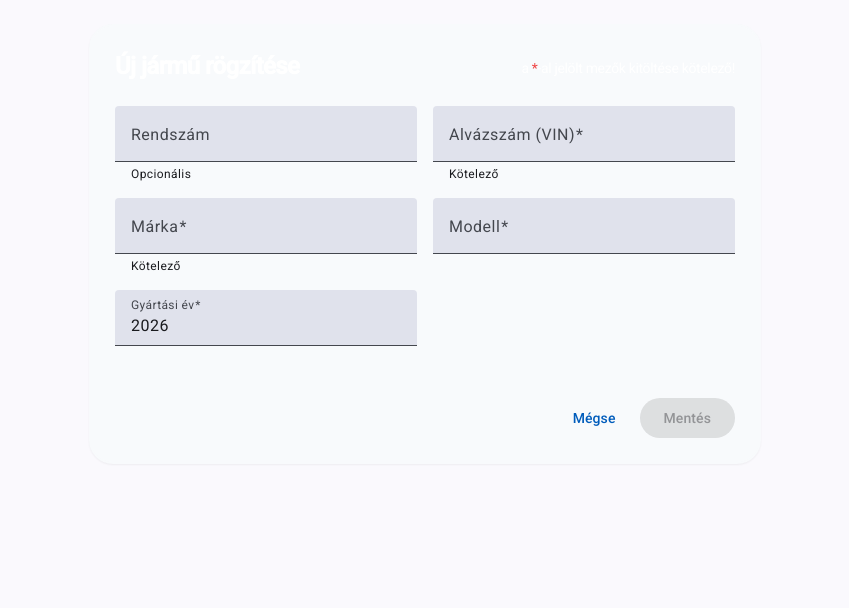
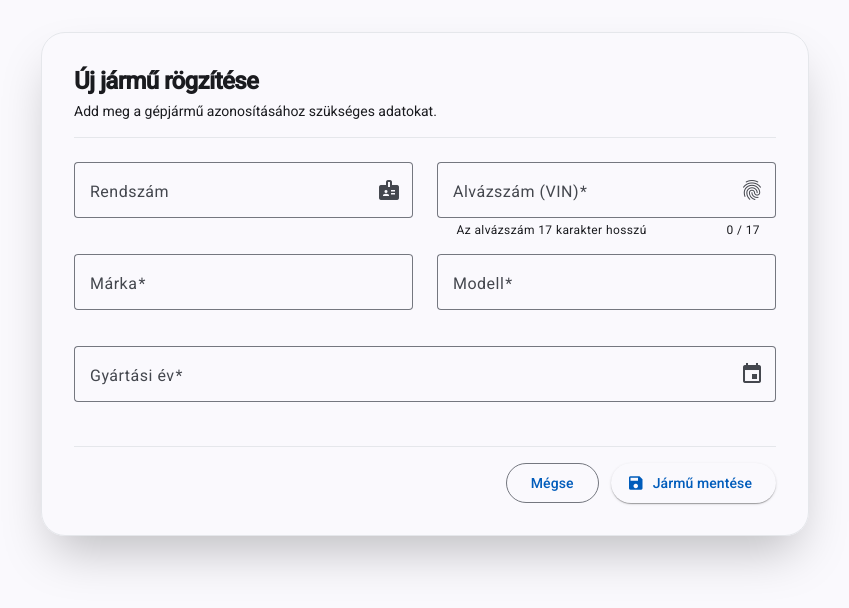
Before and after one commit to zstorok75/vehicle-erp, an Angular app in the folder frontend/: page /vehicle-form in a window 1280 px wide. Shown: the top 608 px of the page, without its empty margins (215-1064 px from the left). Built offline with nearby package versions, Linux system fonts and the light colour scheme.

Commit message:
feat(frontend): create vehicle form component, model and service

```diff
--- a/frontend/src/app/features/vehicles/components/vehicle-form/vehicle-form.html
+++ b/frontend/src/app/features/vehicles/components/vehicle-form/vehicle-form.html
@@ -1,73 +1,90 @@
+<!-- Tailwind CSS: Flexbox elrendezés és padding -->
 <div
-  class="max-w-2xl mx-auto p-6 bg-slate-50 dark:bg-slate-900 rounded-3xl border-2 border-slate-50 dark:border-slate-800 shadow-sm mt-6"
+  class="max-w-3xl mx-auto my-8 p-6 md:p-8 bg-m3-inverse-primary text-m3-on-primary-container rounded-3xl border border-m3-outline shadow-2xl"
 >
-  <div class="flex flex-row justify-between">
-    <h2 class="text-2xl text-white font-bold tracking-tight">Új jármű rögzítése</h2>
-    <h4 class="text-sm text-white tracking-tight mt-2">
-      a <span class="text-sm text-red-500">*</span>-al jelölt mezők kitöltése kötelező!
-    </h4>
+  <div
+    class="flex flex-col md:flex-row md:items-center md:justify-between border-b border-m3-outline pb-4 mb-6"
+  >
+    <div>
+      <h2 class="text-2xl font-semibold tracking-tight">
+        {{ selectedVehicle() ? 'Jármű adatainak módosítása' : 'Új jármű rögzítése' }}
+      </h2>
+      <p class="text-sm mt-1">Add meg a gépjármű azonosításához szükséges adatokat.</p>
     </div>
-  <form
-    [formGroup]="vehicleForm"
-    (ngSubmit)="onSubmit()"
-    class="grid grid-cols-1 md:grid-cols-2 gap-4 mt-6"
+
+    @if (selectedVehicle()?.createdAt) {
+      <div
+        class="mt-2 md:mt-0 flex items-center gap-1.5 px-3 py-1.5 text-m3-on-primary-container text-xs font-medium"
       >
-    <!-- Rendszám mező -->
-    <mat-form-field appearance="fill" class="w-full">
-      <mat-label>Rendszám</mat-label>
-      <input matInput formControlName="licensePlate" placeholder="AA-SS-458" uppercase="true" />
-      <mat-hint class="dark:text-white">Opcionális</mat-hint>
-      @if (vehicleForm.get('licensePlate')?.hasError('maxLength')) {
-        <mat-error>A rendszám maximum 10 karakter lehet</mat-error>
+        <!-- <mat-icon class="scale-75 w-4 h-4 leading-none">calendar_today</mat-icon> -->
+        <span>Rendszerbe véve: {{ selectedVehicle()?.createdAt | date: 'medium' }}</span>
+      </div>
+    }
+  </div>
+
+  <form [formGroup]="vehicleForm" (ngSubmit)="onSubmit()" class="space-y-6">
+    <div class="grid grid-cols-1 md:grid-cols-2 gap-x-6 gap-y-4">
+      <mat-form-field appearance="outline" class="w-full">
+        <mat-label class="text-m3-on-primary-container">Rendszám</mat-label>
+        <input matInput formControlName="licensePlate" placeholder="ABC-123 vagy AA-BB-123" />
+        <mat-icon matSuffix class="text-m3-on-primary-container">badge</mat-icon>
+        @if (vehicleForm.get('licensePlate')?.hasError('pattern')) {
+          <mat-error>Helytelen rendszám formátum!</mat-error>
         }
       </mat-form-field>
 
-    <!-- Alvázszám mező -->
-    <mat-form-field appearance="fill" class="w-full">
-      <mat-label>Alvázszám (VIN)</mat-label>
-      <input
-        matInput
-        formControlName="vin"
-        placeholder="TMBAB74X961753248"
-        maxlength="17"
-        minlength="17"
-        uppercase
-        required
-      />
-      <mat-hint class="dark:text-white">Kötelező</mat-hint>
-      @if (vehicleForm.get('vin')?.touched && vehicleForm.get('vin')?.invalid) {
-        <mat-error>Az alvázszám pontosan 17 karakter</mat-error>
+      <mat-form-field appearance="outline" class="w-full">
+        <mat-label class="text-m3-on-primary-container">Alvázszám (VIN)</mat-label>
+        <input matInput #vin formControlName="vin" placeholder="17 jegyű azonosító" />
+        <mat-icon matSuffix class="text-m3-on-primary-container">fingerprint</mat-icon>
+        <mat-hint align="start" class="text-m3-on-primary-container">
+          Az alvázszám 17 karakter hosszú
+        </mat-hint>
+        <mat-hint align="end" class="text-m3-on-primary-container">
+          {{ vin.value.length }} / 17
+        </mat-hint>
+        @if (vehicleForm.get('vin')?.hasError('maxlength')) {
+          <mat-error>Az alvázszám túl hosszú!</mat-error>
+        } @else if (vehicleForm.get('vin')?.hasError('minlength')) {
+          <mat-error>Az alvázszám túl rövid!</mat-error>
+        } @else if (vehicleForm.get('vin')?.invalid && vehicleForm.get('vin')?.touched) {
+          <mat-error>Az alvázszám hiányzik!</mat-error>
         }
       </mat-form-field>
 
-    <!-- Márka mező -->
-    <mat-form-field appearance="fill" class="w-full">
-      <mat-label>Márka</mat-label>
-      <input matInput formControlName="make" placeholder="Pl.: Audi, Skoda, Tesla" required />
-      <mat-hint class="dark:text-white">Kötelező</mat-hint>
+      <mat-form-field appearance="outline" class="w-full">
+        <mat-label class="text-m3-on-primary-container">Márka</mat-label>
+        <input matInput formControlName="brand" placeholder="Pl. Volkswagen, BMW" />
+        @if (vehicleForm.get('brand')?.touched && vehicleForm.get('brand')?.invalid) {
           <mat-error>A márka megadása kötelező!</mat-error>
-    </mat-form-field>
-
-    <!-- Modell mező -->
-    <mat-form-field appearance="fill" class="w-full">
-      <mat-label>Modell</mat-label>
-      <input matInput formControlName="model" placeholder="Pl.: Q7, Superb, Model S" required />
-      <mat-error>A modell megadása kötelező!</mat-error>
-    </mat-form-field>
-
-    <!-- Gyártási év mező -->
-    <mat-form-field appearance="fill" class="w-full">
-      <mat-label>Gyártási év</mat-label>
-      <input matInput type="number" formControlName="year" placeholder="1965" required />
-      @if (vehicleForm.get('year')?.hasError('min') || vehicleForm.get('year')?.hasError('max')) {
-        <mat-error>Nem megfelelő évszám (1900 - {{ this.maxYear }})!</mat-error>
         }
       </mat-form-field>
 
-    <div class="md:col-span-2 flex justify-end gap-3 mt-4">
-      <button type="button" matButton class="px-6">Mégse</button>
-      <button type="submit" mat-raised-button color="primary" [disabled]="vehicleForm.invalid">
-        Mentés
+      <mat-form-field appearance="outline" class="w-full">
+        <mat-label class="text-m3-on-primary-container">Modell</mat-label>
+        <input matInput formControlName="model" placeholder="Pl. Golf, 320i" />
+        @if (vehicleForm.get('model')?.touched && vehicleForm.get('model')?.invalid) {
+          <mat-error>A modell megadása kötelező!</mat-error>
+        }
+      </mat-form-field>
+
+      <mat-form-field appearance="outline" class="w-full md:col-span-2">
+        <mat-label class="text-m3-on-primary-container">Gyártási év</mat-label>
+        <input matInput type="number" formControlName="productionYear" [max]="maxYear" min="1900" />
+        <mat-icon matSuffix class="text-m3-on-primary-container">event</mat-icon>
+        @if (
+          vehicleForm.get('productionYear')?.touched && vehicleForm.get('productionYear')?.invalid
+        ) {
+          <mat-error>Kérjük, valós gyártási évet adj meg (1900 - {{ maxYear }})!</mat-error>
+        }
+      </mat-form-field>
+    </div>
+
+    <div class="flex items-center justify-end gap-3 pt-4 border-t border-m3-outline">
+      <button matButton="outlined" (click)="resetForm()">Mégse</button>
+      <button matButton="elevated" color="primary" type="submit">
+        <mat-icon class="mr-2 text-m3-on-primary-container">save</mat-icon>
+        {{ selectedVehicle() ? 'Módosítások mentése' : 'Jármű mentése' }}
       </button>
     </div>
   </form>
--- a/frontend/src/app/features/vehicles/components/vehicle-form/vehicle-form.ts
+++ b/frontend/src/app/features/vehicles/components/vehicle-form/vehicle-form.ts
@@ -1,41 +1,84 @@
-import { Component, inject } from '@angular/core';
-import { FormBuilder, FormGroup, ReactiveFormsModule, Validators } from '@angular/forms';
+import { Component, effect, inject, Signal } from '@angular/core';
+import { DatePipe } from '@angular/common';
+import { FormBuilder, ReactiveFormsModule, Validators } from '@angular/forms';
 import { MatButtonModule } from '@angular/material/button';
 import { MatFormFieldModule } from '@angular/material/form-field';
 import { MatInputModule } from '@angular/material/input';
+import { MatIconModule } from '@angular/material/icon';
+import { VehicleService } from '../../services/vehicle.service';
+import { Vehicle } from '../../models/vehicle.interface';
 
 @Component({
   selector: 'app-vehicle-form',
-  imports: [ReactiveFormsModule, MatFormFieldModule, MatInputModule, MatButtonModule],
+  imports: [
+    ReactiveFormsModule,
+    MatFormFieldModule,
+    MatInputModule,
+    MatButtonModule,
+    MatIconModule,
+    DatePipe,
+  ],
   templateUrl: './vehicle-form.html',
   styleUrl: './vehicle-form.scss',
 })
 export class VehicleForm {
   private fb = inject(FormBuilder);
-  vehicleForm!: FormGroup;
-  maxYear!: number;
+  private vehicleService = inject(VehicleService);
+  maxYear = new Date().getFullYear();
+
+  vehicleForm = this.fb.group(this.initVehicleForm());
+  error: Signal<string[]> = this.vehicleService.error;
+  selectedVehicle: Signal<Vehicle | null> = this.vehicleService.createdVehicle;
 
   constructor() {
-    this.vehicleForm = this.initForm();
-    this.maxYear = new Date().getFullYear();
-  }
-
-  private initForm(): FormGroup {
-    return this.fb.group({
-      id: [''],
-      licensePlate: ['', Validators.maxLength(10)],
-      vin: ['', [Validators.required, Validators.minLength(17), Validators.maxLength(17)]],
-      make: ['', Validators.required],
-      model: ['', Validators.required],
-      year: [2026, [Validators.required, Validators.min(1900), Validators.max(this.maxYear)]],
+    effect(() => {
+      const _hasError = this.error();
+      if (_hasError) {
+        console.log(`A következő hibákat találtuk: ${_hasError}`);
+      }
+    });
+    effect(() => {
+      const _hasVehicle = this.selectedVehicle();
+      if (_hasVehicle) {
+        console.log(_hasVehicle);
+      }
     });
   }
 
   onSubmit() {
     if (this.vehicleForm.valid) {
       console.log('🚀 Beküldésre kész adatok:', this.vehicleForm.value);
+      const newVehicle: Vehicle = this.mapFormDataToVehicle(this.vehicleForm.value);
+      this.vehicleService.saveVehicle(newVehicle);
     } else {
-      console.log('❌ Az űrlap érvénytelen, javítsd a hibákat!');
+      console.log(`❌ Az űrlap érvénytelen, javítsd a hibákat! ${this.error()}`);
     }
   }
+
+  resetForm(): void {
+    this.vehicleForm.reset();
+    this.vehicleForm.updateValueAndValidity();
+  }
+
+  private mapFormDataToVehicle(data: any): Vehicle {
+    const vehicle: Vehicle = {
+      vin: data.vin,
+      brand: data.brand,
+      model: data.model,
+      productionYear: Number(data.productionYear),
+    };
+    return vehicle;
+  }
+
+  private initVehicleForm(): Record<string, any> {
+    return {
+      id: [''],
+      licensePlate: ['', [Validators.minLength(3), Validators.maxLength(20)]],
+      vin: ['', [Validators.required, Validators.minLength(17), Validators.maxLength(17)]],
+      brand: ['', Validators.required],
+      model: ['', Validators.required],
+      productionYear: ['', Validators.required],
+      createdAt: [''],
+    };
+  }
 }
--- a/frontend/src/app/features/vehicles/services/vehicle.service.ts
+++ b/frontend/src/app/features/vehicles/services/vehicle.service.ts
@@ -1,13 +1,24 @@
 import { HttpClient } from '@angular/common/http';
-import { inject, Service } from '@angular/core';
-import { Observable } from 'rxjs';
+import { inject, Service, signal, WritableSignal } from '@angular/core';
+import { Vehicle } from '../models/vehicle.interface';
 
 @Service()
 export class VehicleService {
   private http = inject(HttpClient);
   private apiUrl = 'http://localhost:3000/vehicles';
 
-  getVehicles(): Observable<any[]> {
-    return this.http.get<any[]>(this.apiUrl);
+  private _createdVehicle: WritableSignal<Vehicle | null> = signal(null);
+  readonly createdVehicle = this._createdVehicle.asReadonly();
+
+  private _error: WritableSignal<string[]> = signal([]);
+  readonly error = this._error.asReadonly();
+
+  saveVehicle(newVehicle: Vehicle): void {
+    this.http.post<Vehicle>(this.apiUrl, newVehicle).subscribe({
+      next: (vehicle) => {
+        this._createdVehicle.set(vehicle);
+      },
+      error: (err) => this._error.set(err),
+    });
   }
 }
```
Also changed, not shown: frontend/src/app/features/vehicles/models/vehicle.interface.ts (added, +9 -0 lines), frontend/src/app/features/vehicles/vehicle.routes.ts (added). Lines whose indentation alone changed are shown as unchanged.
